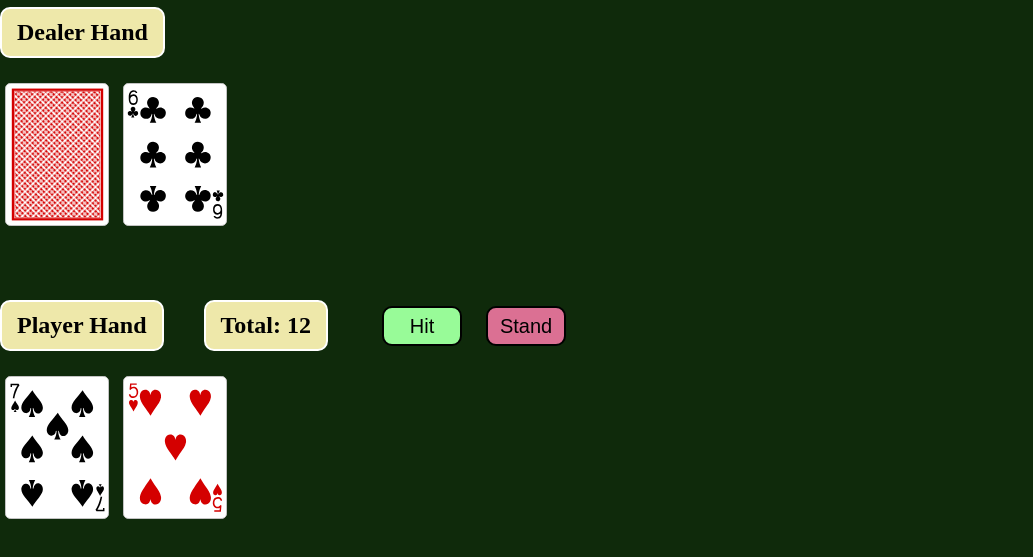
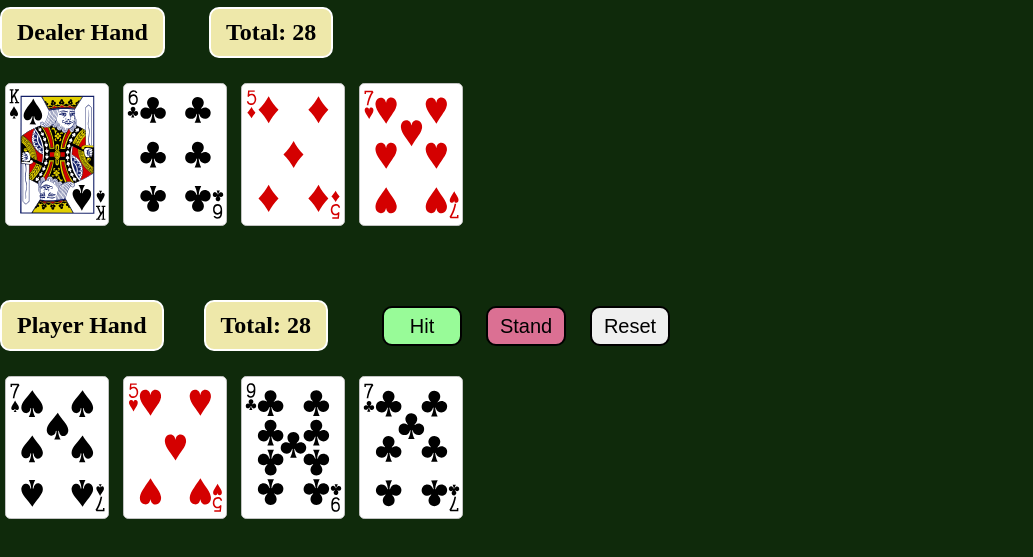
Before and after one commit to MJMoquin/GA-Blackjack, a plain HTML site: page index.html in a window 1280 px wide. Shown: the part 177-734 px from the top of the page, without its empty margins (0-1033 px from the left). Drawn offline with Linux system fonts and the light colour scheme.

Commit message:
add reset button

```diff
--- a/index.html
+++ b/index.html
@@ -33,6 +33,7 @@
         <h2>Player Hand</h2><h2>Total: <span id="playerScore"></span></h2>
         <button id="hitBtn">Hit</button>
         <button id="standBtn">Stand</button>
+        <button id="reset">Reset</button>
         <div id="playerHand"></div>
         <div class="hand">
             <div class="card large hidden" id="pc0"></div>
--- a/js/main.js
+++ b/js/main.js
@@ -27,10 +27,12 @@ const playScoreEl = document.getElementById('playerScore');
 const dealScoreEl = document.getElementById('dealerScore');
 const hitBtn = document.getElementById('hitBtn');
 const standBtn = document.getElementById('standBtn');
+const resetBtn = document.getElementById('reset');
 
 /*---------- event listeners -----------*/
 standBtn.addEventListener('click', stand);
 hitBtn.addEventListener('click', hit)
+resetBtn.addEventListener('click', init());
 
 /*------------- functions --------------*/
 init();
@@ -41,9 +43,6 @@ function init() {
     dealCards();
     renderHands();
 }
-
-
-
 
 function shuffleDeck () {
     let cardToShuffle;
```
